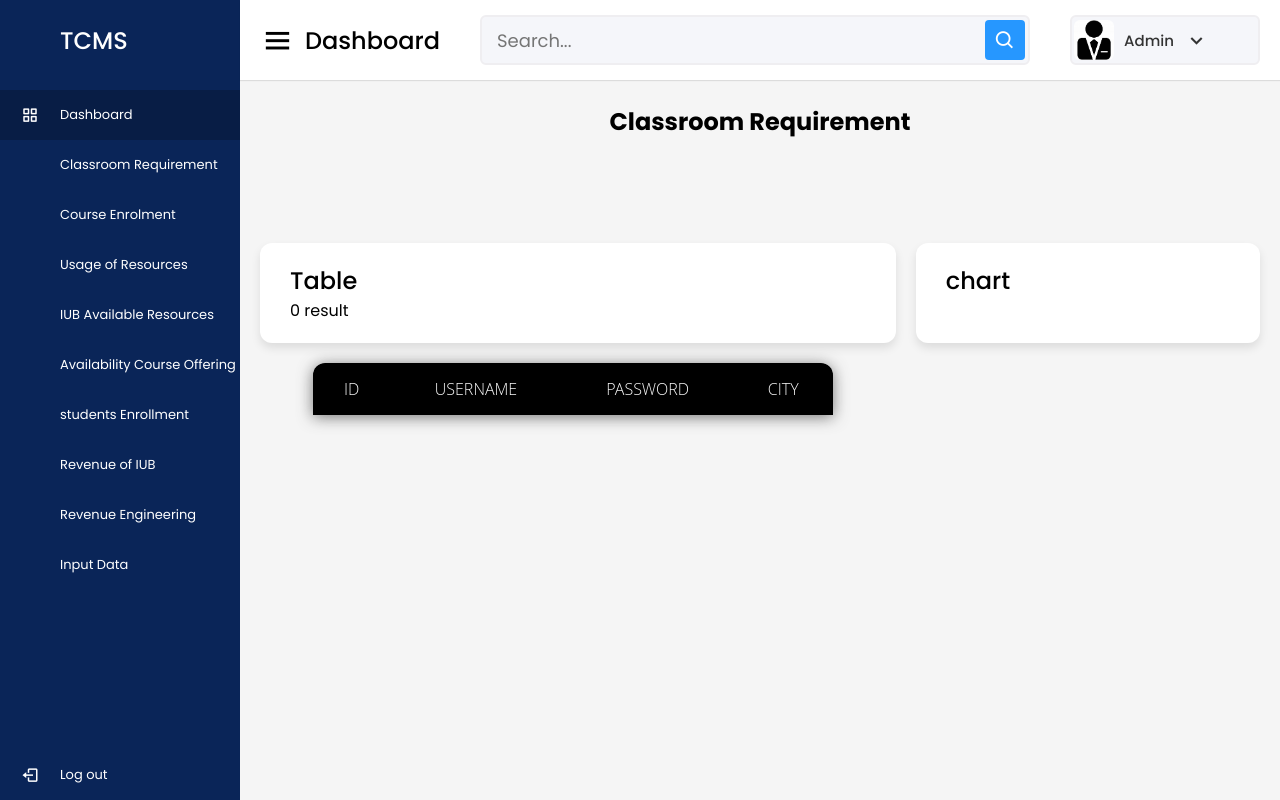
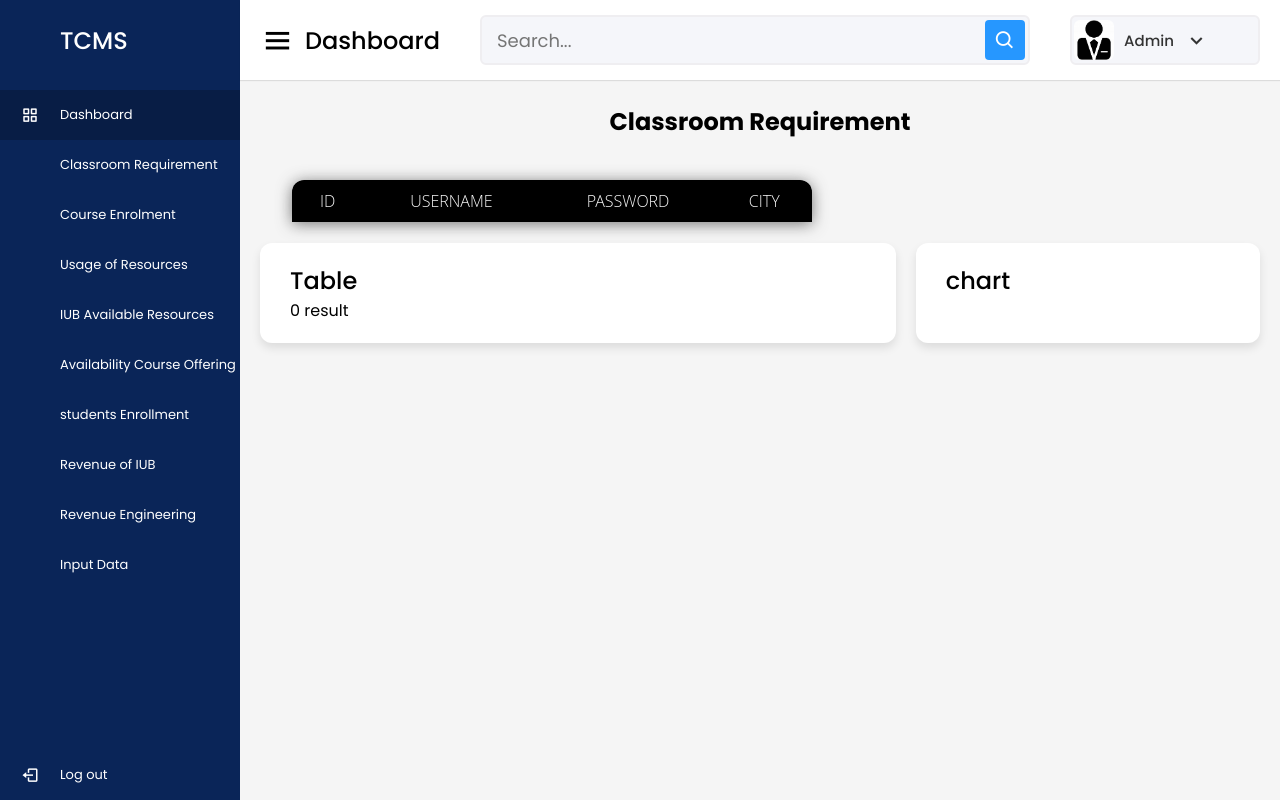
Before and after one commit to Nakib00/University_Class_Room_System, a PHP site: page /01_button.php in a window 1280 px wide. Run offline with PHP 8.4, Linux system fonts and the light colour scheme; data that the repository does not hold is empty.

Commit message:
jkagkdjf

```diff
--- a/CSS/Table_css.php
+++ b/CSS/Table_css.php
@@ -3,8 +3,8 @@
     table {
         position: absolute;
         z-index: 2;
-        left: 7%;
-        top: 110%;
+        left: 5%;
+        top: 20%;
         width: 50%;
         border-collapse: collapse;
         border-spacing: 0;
@@ -15,7 +15,7 @@
 
     td,
     th {
-        padding: 15px 20px;
+        padding: 10px 15px;
         text-align: center;
     }
 
```
Also changed, not shown: 03_button.php (+22 -8 lines).
